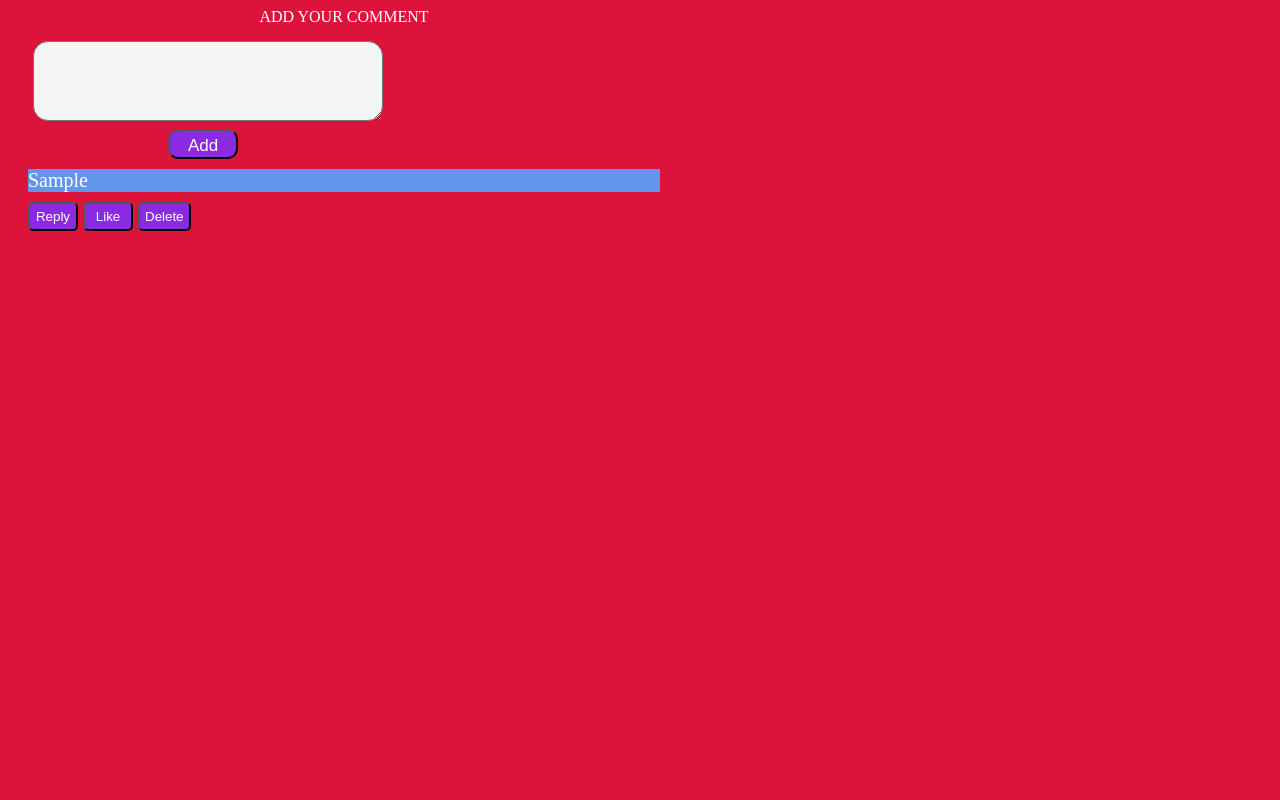
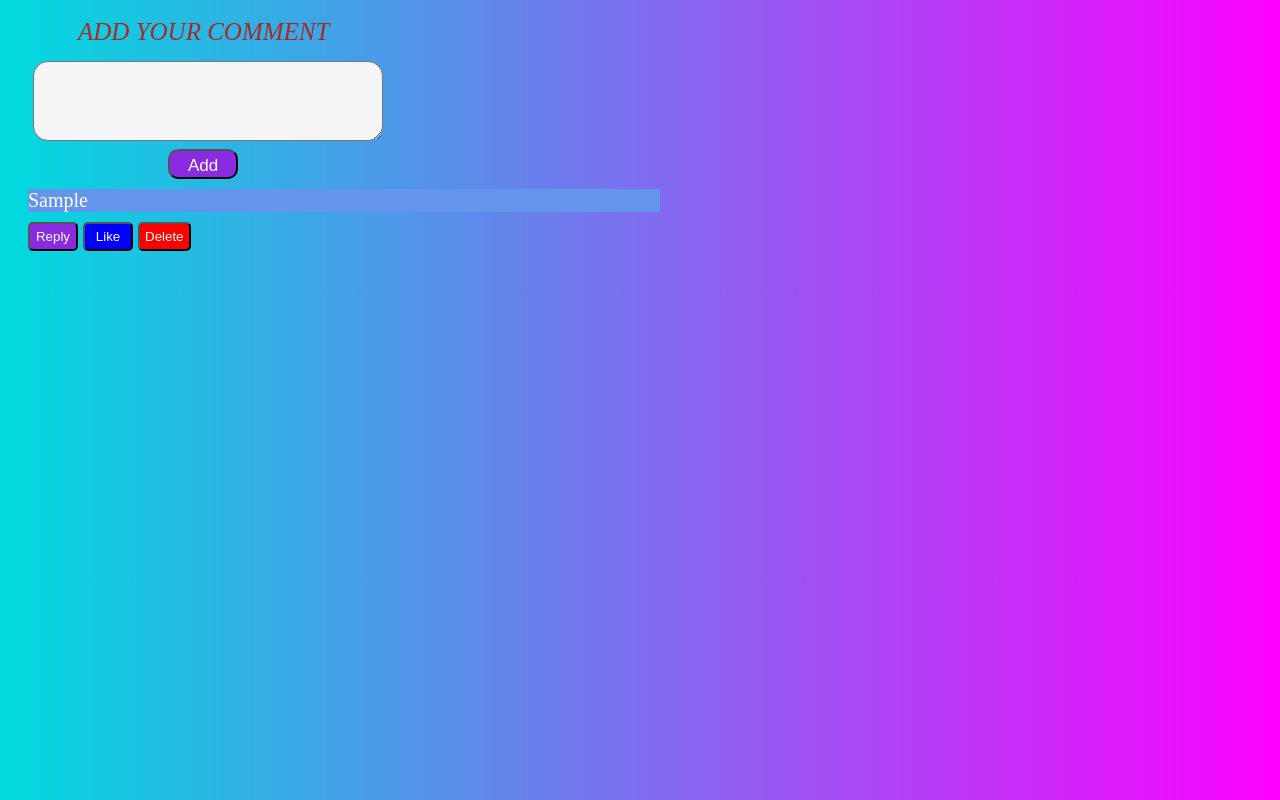
Before and after one commit to GAJANAN270395/Comment-Box, a plain HTML site: page Index.html in a window 1280 px wide. Both pictures are taken after typing "Sample" into the empty fields and a click on the button "Add". Drawn offline with Linux system fonts and the light colour scheme.

Commit message:
Update Style.css

```diff
--- a/Style.css
+++ b/Style.css
@@ -1,26 +1,20 @@
 * {
     padding: 0;
-    /* -webkit-box-sizing: border-box;
-    -moz-box-sizing: border-box; */
     box-sizing: border-box;
     margin-bottom: 10px;
-
-    /* margin: 0; */
-    /* padding: 0; */
 }
 
 body {
-    background-color: crimson;
     color: white;
+    background-color: #00DBDE;
+    background-image: linear-gradient(90deg, #00DBDE 0%, #FC00FF 100%);
+
 }
 
 h2 {
-    margin-left: 55px;
+    font-size: 50px;
+
 }
-
-/* input[type=text]:invalid {
-    border: red solid 1px;
-} */
 
 .container {
     width: 50%;
@@ -30,7 +24,11 @@ h2 {
 }
 
 .container>label {
-    text-align: center;
+    font-size: 25px;
+    margin-left: 50px;
+    margin-top: 10px;
+    font-style: italic;
+    color: brown;
 }
 
 #comment {
@@ -78,3 +76,11 @@ h2 {
     border-radius: 15px;
     font-size: 15px;
 }
+
+.deleteComment {
+    background-color: red !important;
+}
+
+.likeComment {
+    background-color: blue !important;
+}
```
